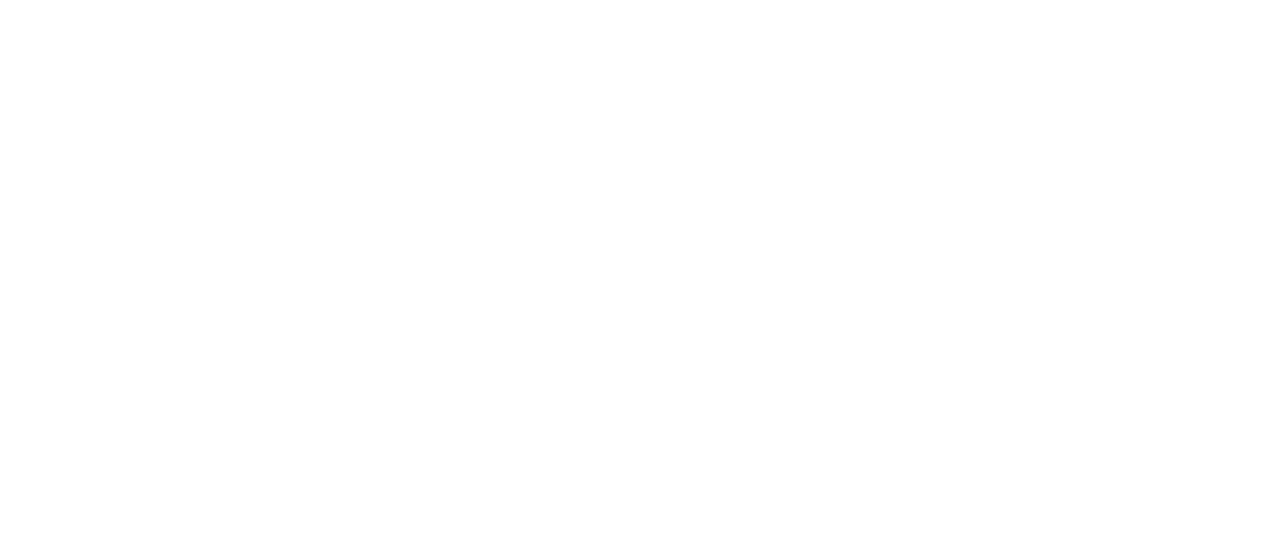
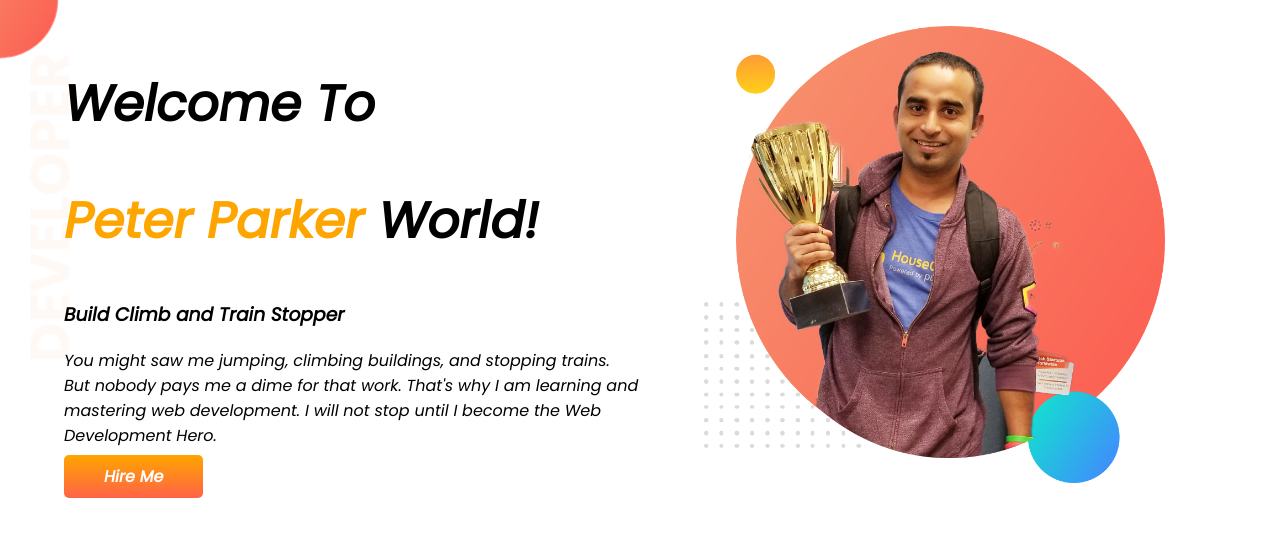
Before and after one commit to Rakibul187/developer-portfolio, a plain HTML site: page index.html in a window 1280 px wide. Drawn offline with Linux system fonts and the light colour scheme.

Commit message:
top banner set

```diff
--- a/index.html
+++ b/index.html
@@ -4,9 +4,25 @@
     <meta charset="UTF-8">
     <meta http-equiv="X-UA-Compatible" content="IE=edge">
     <meta name="viewport" content="width=device-width, initial-scale=1.0">
+    <link rel="preconnect" href="https://fonts.googleapis.com">
+<link rel="preconnect" href="https://fonts.gstatic.com" crossorigin>
+<link href="https://fonts.googleapis.com/css2?family=Poppins:ital@1&display=swap" rel="stylesheet">
     <title>Jhanker Portfolio</title>
+    <link rel="stylesheet" href="style.css">
+
 </head>
 <body>
+    <section class="top-banner">
+        <div class="half-width"><h1>Welcome To</h1>
 
+             <h1><span class="orange-color">Peter Parker</span> World!</h1>
+             <h3>Build Climb and Train Stopper</h3>
+             <p>You might saw me jumping, climbing buildings, and stopping trains. But nobody pays me a dime for that work. That's why I am learning and mastering web development. I will not stop until I become the Web Development Hero.</p>
+             <a class="link-button" target="_blank" href="https://www.facebook.com/profile.php?id=100008279194811">Hire Me</a>
+    </div>
+    <div class="half-width">
+             <img src="images/jhankar.png" alt="">
+        </div>
+    </section>
 </body>
 </html>
--- a/style.css
+++ b/style.css
@@ -0,0 +1,34 @@
+ body{
+    font-family: 'Poppins', sans-serif;
+    margin: 0;
+ }
+ h1{
+    font-size: 50px;
+ }
+.orange-color{
+    color: orange;
+}
+section{
+    display: flex;
+}
+
+.half-width{
+    width: 50%;
+    padding-left: 5%;
+    padding-top: 2%;
+}
+.half-width img{
+    width: 80%;
+}
+.link-button{
+    text-decoration: none;
+    background-image: linear-gradient(orange, tomato);
+    padding: 10px 40px;
+    border-radius: 5px;
+    font-weight: 700;
+    color: white;
+}
+.top-banner{
+    background-image: url(images/top-banner.png);
+    background-repeat: no-repeat;
+}
```
Also changed, not shown: images/dream-bg.png (added), images/exp-bg.png (added), images/jhankar.png (added), images/jhankar2.png (added), images/my-bg.png (added), images/my-bg2.png (added), images/top-banner.png (added), 7 other files.
